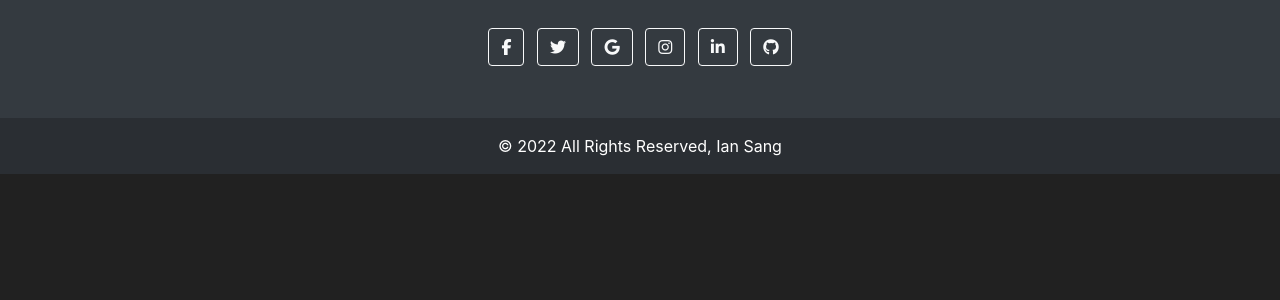
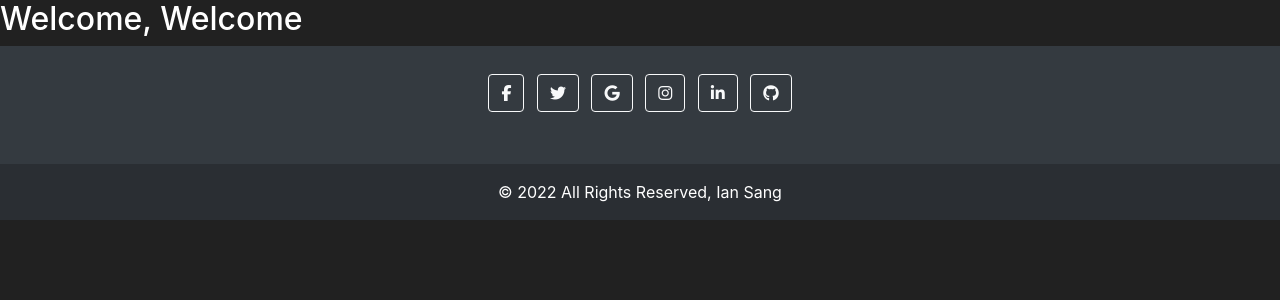
Before and after one commit to IanoSang/Pitch-To-Impress, a Flask app: page / in a window 1280 px wide. Shown: the part 56-356 px from the top of the page. Run offline with Flask 2, Linux system fonts and the light colour scheme; some libraries are stand-ins or nearby versions.

Commit message:
feat: adds welome message to the home page

```diff
--- a/app/templates/home.html
+++ b/app/templates/home.html
@@ -5,5 +5,5 @@
 {% endblock %}
 
 {% block content%}
-
+<h2>Welcome, Welcome</h2>
 {% endblock %}
```
